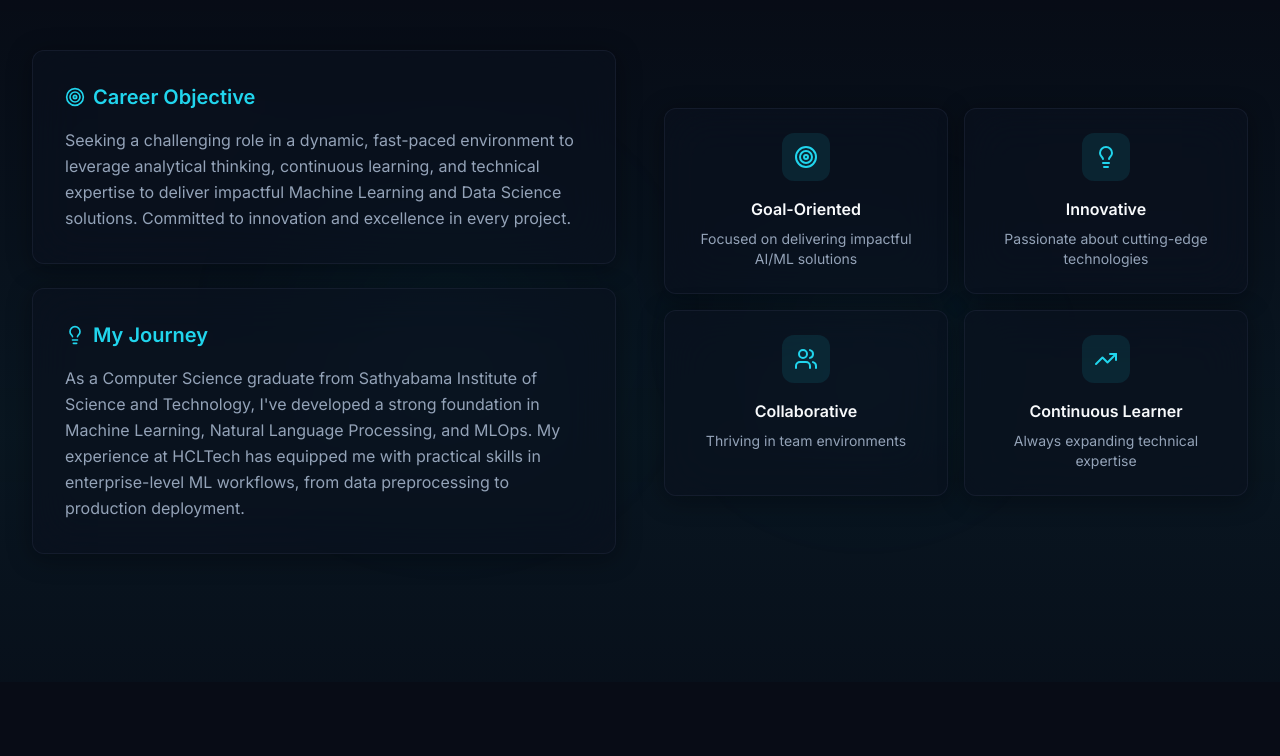
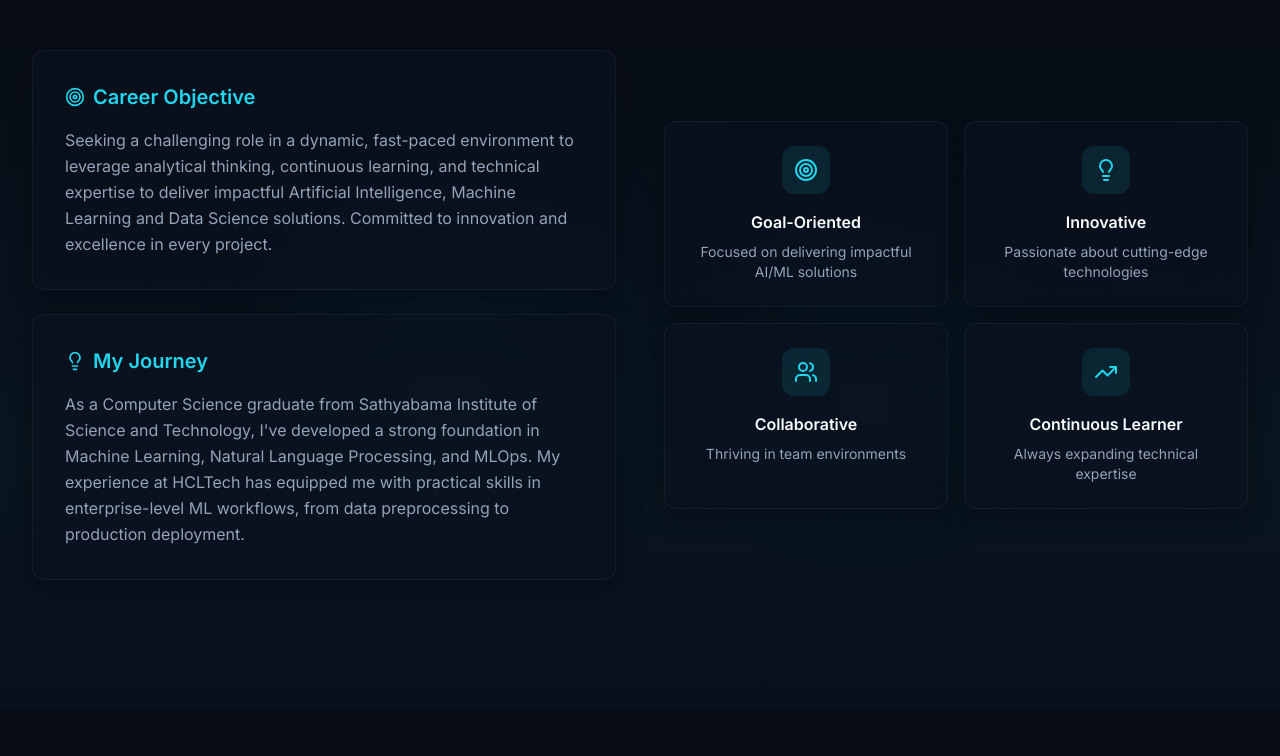
Before and after one commit to VENKATCHINTHAKINDI01/MY_PORTFOLIO.CV, a React (Vite) app: page / in a window 1280 px wide. Shown: the part 1080-1836 px from the top of the page. Built offline with nearby package versions, Linux system fonts and the light colour scheme; the HTML template or start-up script is replaced by a standard one.

Commit message:
Update career objective to include Artificial Intelligence

```diff
--- a/src/components/AboutSection.tsx
+++ b/src/components/AboutSection.tsx
@@ -113,7 +113,7 @@ export const AboutSection = () => {
                 </h3>
                 <p className="text-muted-foreground leading-relaxed">
                   Seeking a challenging role in a dynamic, fast-paced environment to leverage analytical thinking,
-                  continuous learning, and technical expertise to deliver impactful Machine Learning and Data Science solutions.
+                  continuous learning, and technical expertise to deliver impactful Artificial Intelligence, Machine Learning and Data Science solutions.
                   Committed to innovation and excellence in every project.
                 </p>
               </motion.div>
```
